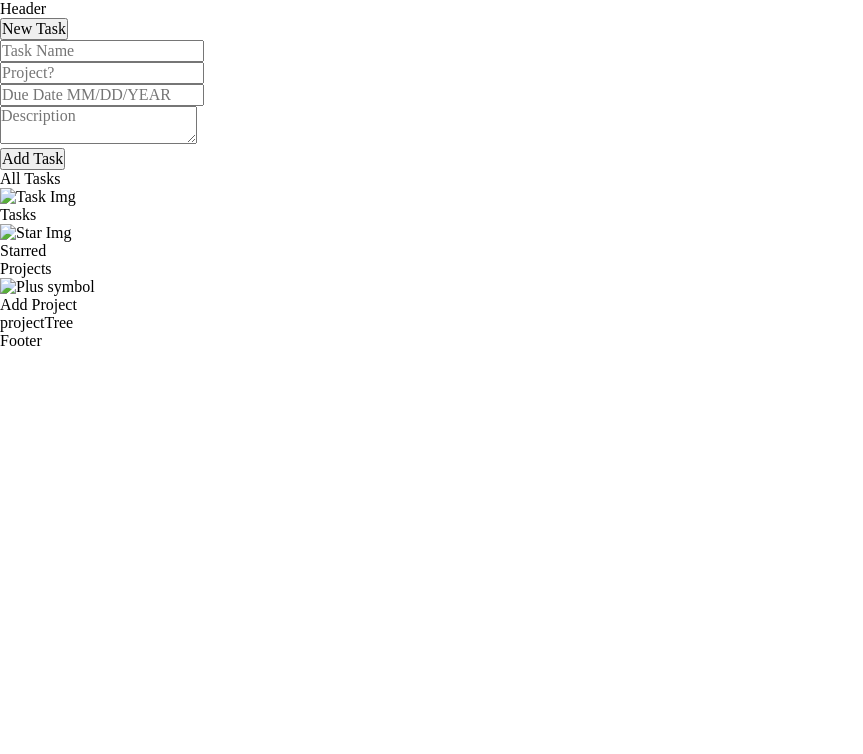
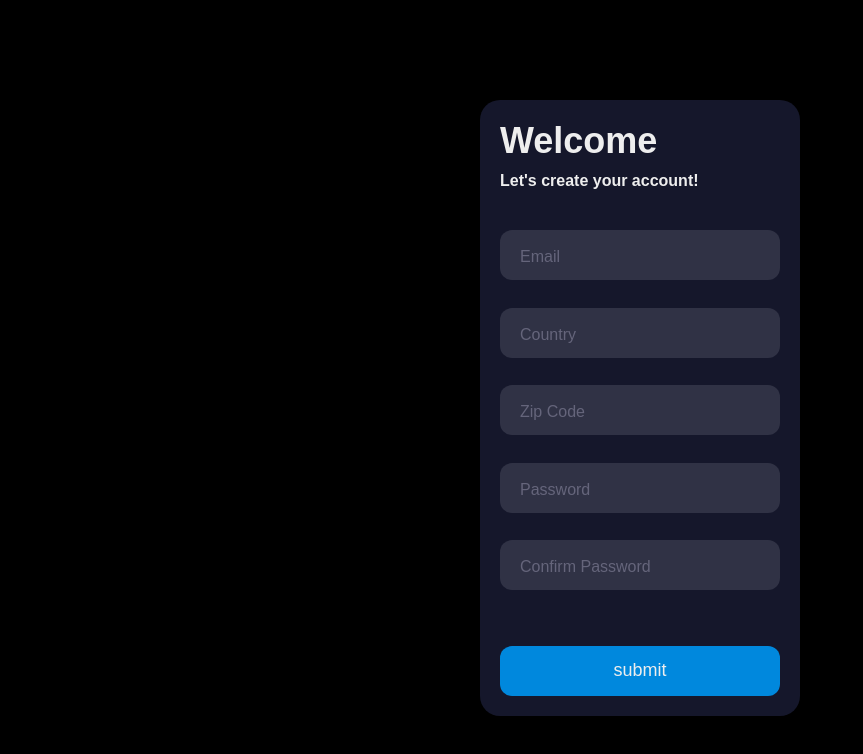
Before and after one commit to MikeTanner/Form-Validation, a website built with webpack: page src/template.html in a window 1280 px wide. Shown: the whole page, without its empty margins (0-863 px from the left). Built offline with nearby package versions, Linux system fonts and the light colour scheme.

Commit message:
error formated, email complete, need coloring

```diff
--- a/src/index.js
+++ b/src/index.js
@@ -1,13 +1,46 @@
 import "./styles/main.css";
 
-const cache = {};
-function importAll(r) {
-  // eslint-disable-next-line no-return-assign
-  r.keys().forEach((key) => (cache[key] = r(key)));
-}
-const images = importAll(
-  require.context("./assets", false, /\.(gif|png|jpe?g|svg)$/)
-);
-console.log("test");
-console.log("greg");
-console.log(images);
+const country = document.getElementById("country");
+const zipCode = document.getElementById("zipCode");
+const password = document.getElementById("password");
+const passwordConfirm = document.getElementById("passwordConfirm");
+const form = document.querySelector("form");
+
+
+
+
+
+const emailVal = (() => {
+  const email = document.getElementById("email");
+  const errorMsg = document.querySelector(".emailError");
+  const showError = () => {
+    if (email.validity.valueMissing) {
+      errorMsg.textContent = "You need to enter email";
+    }
+  };
+  const addListener = () => {
+    email.addEventListener("input", () => {
+      console.log(email.validity);
+
+      if (email.validity.valid) {
+        console.log("valid");
+        errorMsg.textContent = "";
+      } else {
+        showError();
+      }
+    });
+
+  }
+  return {
+    addListener
+  }
+})()
+const formHandler = (() => {
+  const startup = () => {
+    emailVal.addListener()
+  }
+  return {
+    startup
+  }
+})()
+formHandler.startup()
--- a/src/styles/main.css
+++ b/src/styles/main.css
@@ -1,28 +1,134 @@
-*,
-*::before,
-*::after {
-  box-sizing: border-box;
+body {
+  align-items: center;
+  background-color: #000;
+  display: flex;
+  justify-content: center;
+  height: 100vh;
 }
 
-* {
-  margin: 0;
-  padding: 0;
-  font: inherit;
+p {
+  padding: 0px;
+  margin: 0px;
 }
 
-html {
-  color-scheme: dark light;
+form {
+  background-color: #15172b;
+  border-radius: 20px;
+  box-sizing: border-box;
+  height: auto;
+  padding: 20px;
+  width: 320px;
 }
 
-body {
-  min-height: 100vh;
+.title {
+  color: #eee;
+  font-family: sans-serif;
+  font-size: 36px;
+  font-weight: 600;
 }
 
-img, picture, svg, video {
-  display: block;
-  max-width: 100%;
+.subtitle {
+  color: #eee;
+  font-family: sans-serif;
+  font-size: 16px;
+  font-weight: 600;
+  margin-top: 10px;
 }
 
-input, textarea, button, select {
-  font: inherit;
+.input-container {
+  height: 50px;
+  position: relative;
+  width: 100%;
 }
+
+.ic1 {
+  margin-top: 40px;
+}
+
+.ic2 {
+  margin-top: 10px;
+}
+
+.error {
+  height: 1.1rem;
+  line-height: 20px;
+  padding-left: 10px;
+}
+
+.input {
+  background-color: #303245;
+  border-radius: 12px;
+  border: 0;
+  box-sizing: border-box;
+  color: #eee;
+  font-size: 18px;
+  height: 100%;
+  outline: 0;
+  padding: 4px 20px 0;
+  width: 100%;
+}
+
+.cut {
+  background-color: #15172b;
+  border-radius: 10px;
+  height: 20px;
+  left: 20px;
+  position: absolute;
+  top: -20px;
+  transform: translateY(0);
+  transition: transform 200ms;
+  width: 76px;
+}
+
+.cut-short {
+  width: 50px;
+}
+
+.input:focus~.cut,
+.input:not(:placeholder-shown)~.cut {
+  transform: translateY(8px);
+}
+
+.placeholder {
+  color: #65657b;
+  font-family: sans-serif;
+  left: 20px;
+  line-height: 14px;
+  pointer-events: none;
+  position: absolute;
+  transform-origin: 0 50%;
+  transition: transform 200ms, color 200ms;
+  top: 20px;
+}
+
+.input:focus~.placeholder,
+.input:not(:placeholder-shown)~.placeholder {
+  transform: translateY(-30px) translateX(10px) scale(0.75);
+}
+
+.input:not(:placeholder-shown)~.placeholder {
+  color: #808097;
+}
+
+.input:focus~.placeholder {
+  color: #dc2f55;
+}
+
+.submit {
+  background-color: #08d;
+  border-radius: 12px;
+  border: 0;
+  box-sizing: border-box;
+  color: #eee;
+  cursor: pointer;
+  font-size: 18px;
+  height: 50px;
+  margin-top: 38px;
+  outline: 0;
+  text-align: center;
+  width: 100%;
+}
+
+.submit:active {
+  background-color: #06b;
+}
--- a/src/template.html
+++ b/src/template.html
@@ -1,87 +1,51 @@
 <!DOCTYPE html>
 <html lang="en">
-  <head>
-    <meta charset="UTF-8" />
-    <meta http-equiv="X-UA-Compatible" content="IE=edge" />
-    <meta name="viewport" content="width=device-width, initial-scale=1.0" />
-    <title>Document</title>
-  </head>
-  <body>
-    <header id="pageHeader">Header</header>
-    <article id="mainArticle">
-      <div id="listContainer"></div>
-      <div id="formContainer">
-        <div class="addTaskContainer">
-          <button class="showButton formHide">New Task</button>
-          <form class="taskForm formHide form-style-9" id="userInput">
-            <ul>
-              <li>
-                <input
-                  type="text"
-                  id="inputTaskName"
-                  name="field1"
-                  class="field-style field-split align-left"
-                  placeholder="Task Name"
-                />
-              </li>
-              <li>
-                <input
-                  type="text"
-                  id="inputProject"
-                  name="field3"
-                  class="field-style field-split align-left"
-                  placeholder="Project?"
-                />
-              </li>
-              <li>
-                <input
-                  type="text"
-                  id="inputDueDate"
-                  name="field3"
-                  class="field-style field-full align-none"
-                  placeholder="Due Date MM/DD/YEAR"
-                />
-              </li>
-              <li>
-                <textarea
-                  name="field5"
-                  id="inputDescription"
-                  class="field-style"
-                  placeholder="Description"
-                ></textarea>
-              </li>
-              <li>
-                <input type="submit" value="Add Task" id="submitNewTask" />
-              </li>
-            </ul>
-          </form>
-          <!-- top section will be a form +button to add new book -->
-        </div>
+<head>
+  <meta charset="UTF-8">
+  <meta http-equiv="X-UA-Compatible" content="IE=edge">
+  <meta name="viewport" content="width=device-width, initial-scale=1.0">
+  <title>Document</title>
+</head>
+<body>
+  <!-- email country zip code password password confirmation -->
+
+    <form novalidate>
+      <div class="title">Welcome</div>
+      <div class="subtitle">Let's create your account!</div>
+      <div class="input-container ic1">
+        <input id="email" class="input" type="email" placeholder=" " required/>
+        <label for="email" class="placeholder">Email</>
       </div>
-    </article>
+      <div class="error emailError" aria-live="polite"></div>
 
-    <nav id="mainNav">
-      <div id="allTasks">
-        <h3>All Tasks</h3>
-        <div class="navTaskDiv" id="tasks">
-          <img class="taskImg icon taskNav" src="" alt="Task Img" />
-          <p class="taskNav">Tasks</p>
-        </div>
-        <div class="navTaskDiv" id="starred">
-          <img class="starImg icon starNav" src="" alt="Star Img" />
-          <p class="starNav">Starred</p>
-        </div>
+      <div class="input-container ic2">
+        <input id="country" class="input" type="text" placeholder=" " />
+        <label for="country" class="placeholder">Country</>
       </div>
-      <div id="projects">
-        <h3>Projects</h3>
-        <div class="projectsDiv"></div>
-        <div class="addProject" id="addProject">
-          <img class="projectImg icon" src="" alt="Plus symbol" />
-          <p>Add Project</p>
-        </div>
+      <div class="error countryError" aria-live="polite"></div>
+
+      <div class="input-container ic2">
+        <input id="zipCode" class="input" type="text" placeholder=" " />
+        <label for="zipCode" class="placeholder">Zip Code</>
       </div>
-    </nav>
-    <div id="projectTree">projectTree</div>
-    <footer id="pageFooter">Footer</footer>
-  </body>
+      <div class="error zipCodeError" aria-live="polite"></div>
+
+      <div class="input-container ic2">
+        <input id="password" class="input" type="password" placeholder=" " />
+        <label for="password" class="placeholder">Password</>
+      </div>
+      <div class="error passwordError" aria-live="polite"></div>
+
+      <div class="input-container ic2">
+        <input id="passwordConfirm" class="input" type="password" placeholder=" " />
+        <label for="passwordConfirm" class="placeholder">Confirm Password</>
+      </div>
+      <div class="error confirmPasswordError" aria-live="polite"></div>
+
+
+
+      <button type="text" class="submit">submit</button>
+    </form>
+
+</body>
 </html>
```
Also changed, not shown: dist/bundlea517b1c93a2564df91a1.js, dist/index.html.
